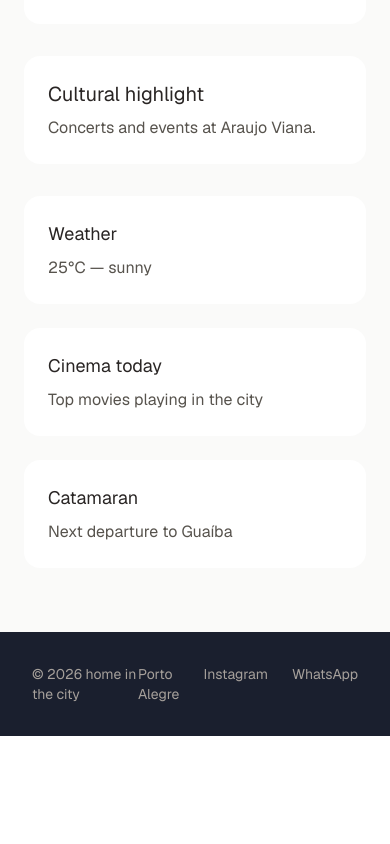
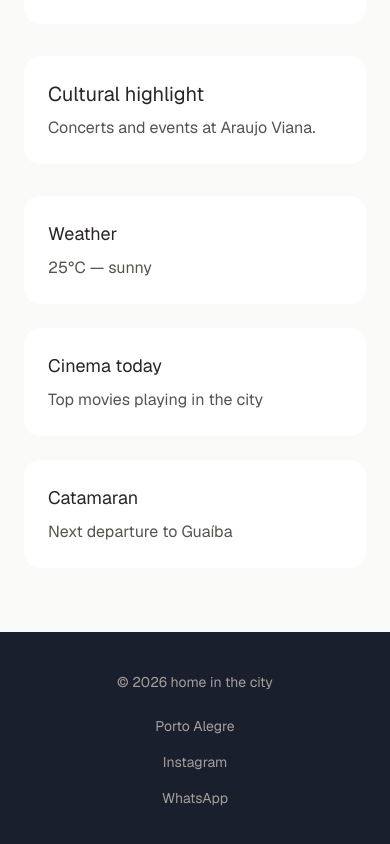
Before and after one commit to Armijnv/homeinthe-city, a Next.js app: page /brazil/porto-alegre in a window 390 px wide. Shown: the part 572-1416 px from the top of the page. Before the commit the page ends 1308 px from the top, so only its background shows below. Built offline with nearby package versions, Linux system fonts and the light colour scheme.

Commit message:
footer on mobile correction

```diff
--- a/app/layout.tsx
+++ b/app/layout.tsx
@@ -23,15 +23,21 @@ export default function RootLayout({
 
         <Header />
 
-        {/* REMOVE padding */}
         <main>
           {children}
         </main>
 
-        <footer className="py-8 px-8 bg-[#1a1f2e]">
-          <div className="max-w-6xl mx-auto flex justify-between items-center text-sm text-stone-400">
-            <span>© 2026 home in the city</span>
-            <div className="flex gap-6">
+        {/* Footer */}
+        <footer className="px-6 py-10 bg-[#1a1f2e]">
+          <div className="max-w-6xl mx-auto flex flex-col items-center gap-6 text-sm text-stone-400 md:flex-row md:justify-between">
+
+            {/* Left */}
+            <span className="text-center md:text-left">
+              © 2026 home in the city
+            </span>
+
+            {/* Links */}
+            <div className="flex flex-col items-center gap-4 md:flex-row md:gap-6">
               <Link href="/brazil/porto-alegre" className="hover:text-white">
                 Porto Alegre
               </Link>
@@ -50,8 +56,10 @@ export default function RootLayout({
                 WhatsApp
               </a>
             </div>
+
           </div>
         </footer>
+
       </body>
     </html>
   );
```
